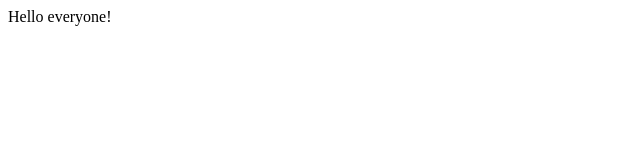
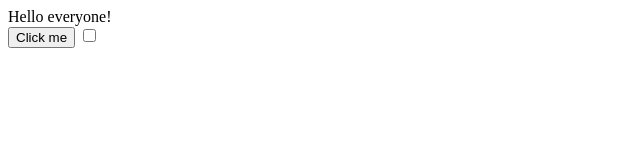
Before and after one commit to DariaUmipa/html4_week, a plain HTML site: page index.html in a window 1280 px wide. Shown: the whole page, without its empty margins (0-640 px from the left). Drawn offline with Linux system fonts and the light colour scheme.

Commit message:
add button and input

```diff
--- a/index.html
+++ b/index.html
@@ -7,5 +7,7 @@
 </head>
 <body>
     <div>Hello everyone!</div>
+    <button>Click me</button>
+    <input type="checkbox" name="" id="">
 </body>
 </html>
```
